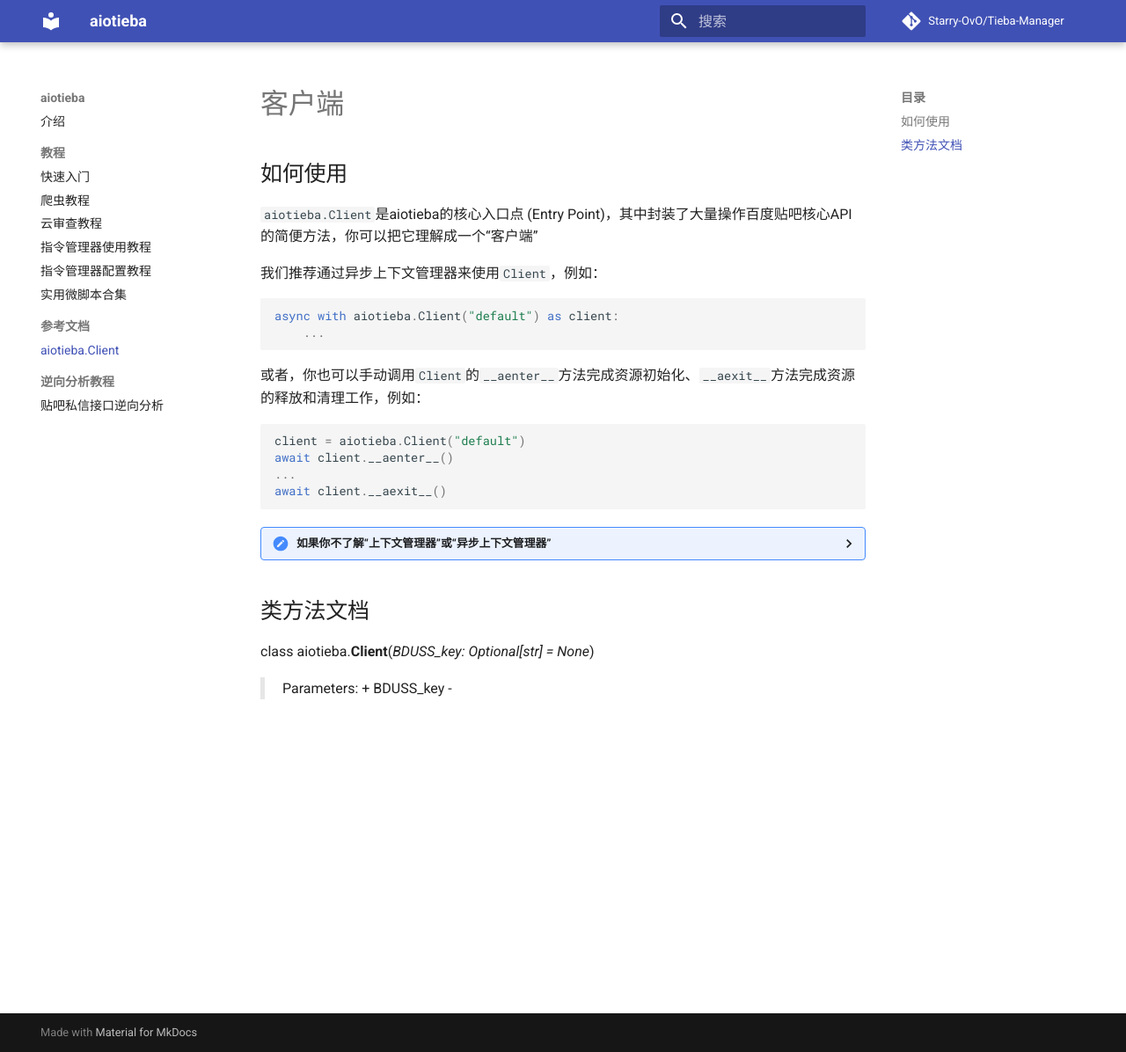
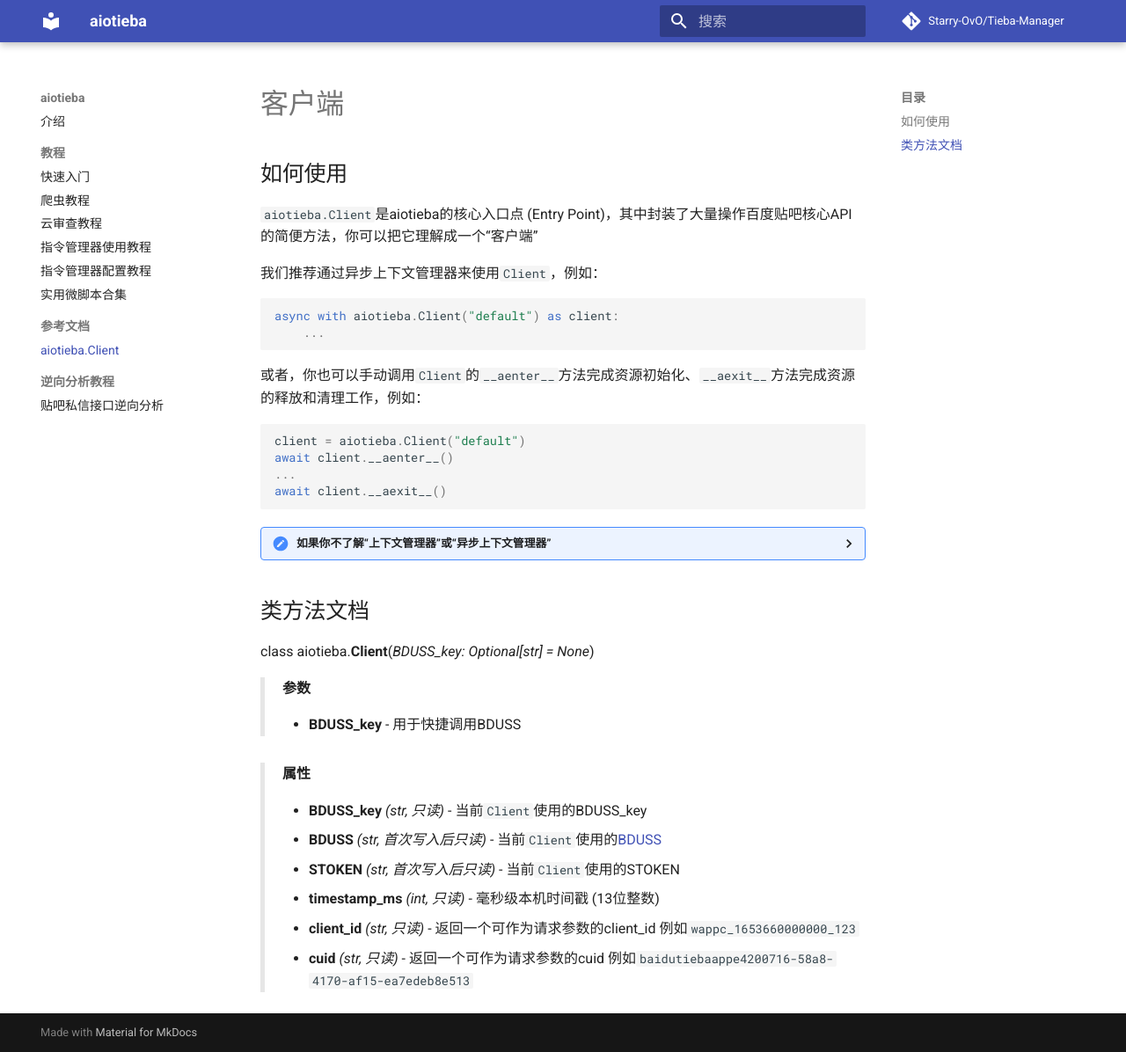
Before and after one commit to lumina37/aiotieba, an MkDocs documentation site: the page built from docs/ref/client.md, in a window 1280 px wide and 1196 px high. Shown: the whole window at 88% size. Built offline with MkDocs 1.6.1 and Material for MkDocs 9.7.7, drawn with Linux system fonts in a browser that asks for light colours; comment, search, counter and statistics services are not loaded.

Commit message:
Update docs

```diff
--- a/docs/ref/client.md
+++ b/docs/ref/client.md
@@ -35,10 +35,23 @@ await client.__aexit__()
 
 class aiotieba.**Client**(*BDUSS_key: Optional[str] = None*)
 
-<div class="docstring">
+<div class="docstring" markdown="1">
 
-Parameters:
+**参数**
 
-+ BDUSS_key -
++ **BDUSS_key** - 用于快捷调用BDUSS
 
 </div>
+
+<div class="docstring" markdown="1">
+
+**属性**
+
++ **BDUSS_key** *(str, 只读)* - 当前`Client`使用的BDUSS_key
++ **BDUSS** *(str, 首次写入后只读)* - 当前`Client`使用的[BDUSS](../tutorial/quickstart.md#BDUSS)
++ **STOKEN** *(str, 首次写入后只读)* - 当前`Client`使用的STOKEN
++ **timestamp_ms** *(int, 只读)* - 毫秒级本机时间戳 (13位整数)
++ **client_id** *(str, 只读)* - 返回一个可作为请求参数的client_id 例如`wappc_1653660000000_123`
++ **cuid** *(str, 只读)* - 返回一个可作为请求参数的cuid 例如`baidutiebaappe4200716-58a8-4170-af15-ea7edeb8e513`
+
+</div>
```
Also changed, not shown: 1 other file.
